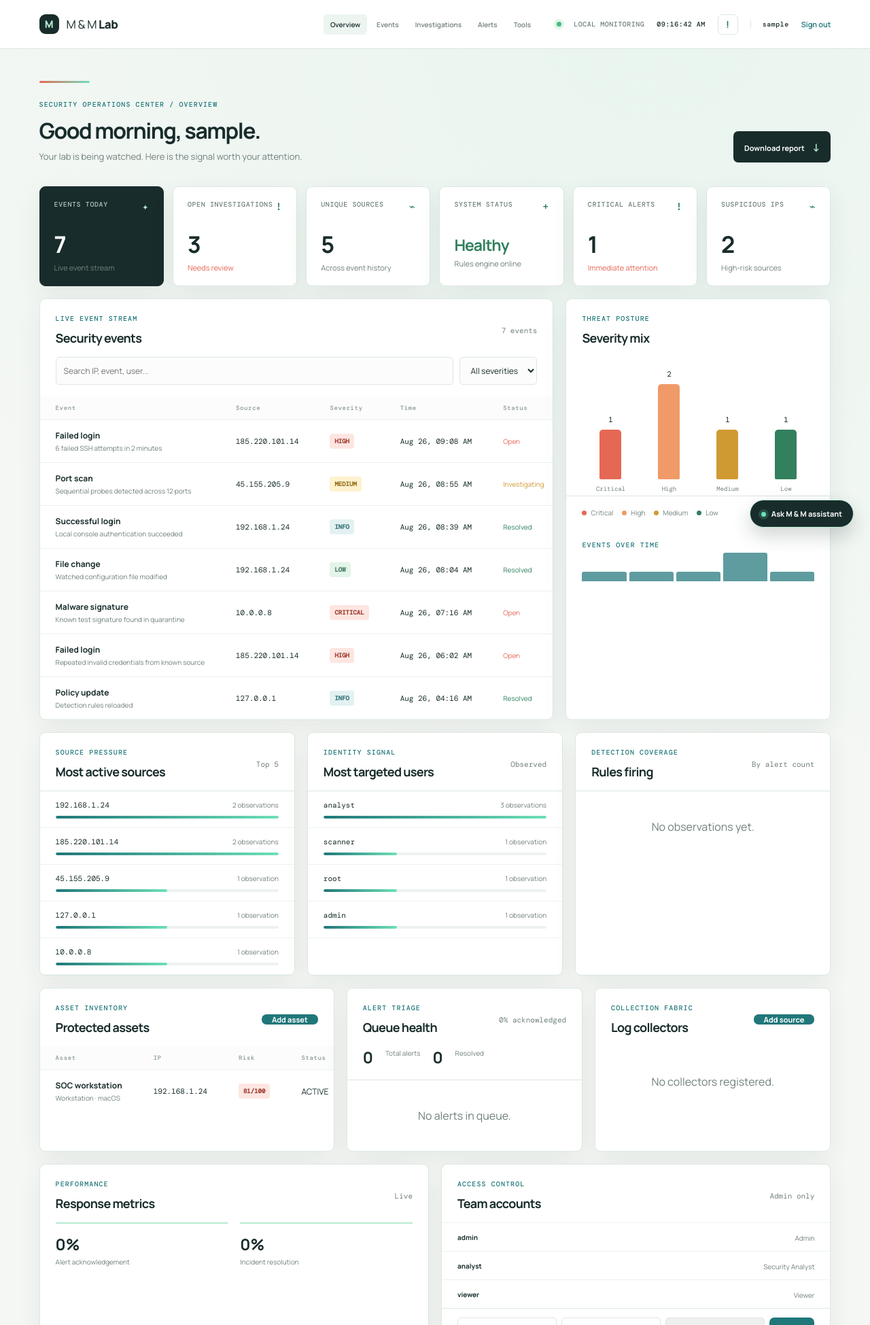
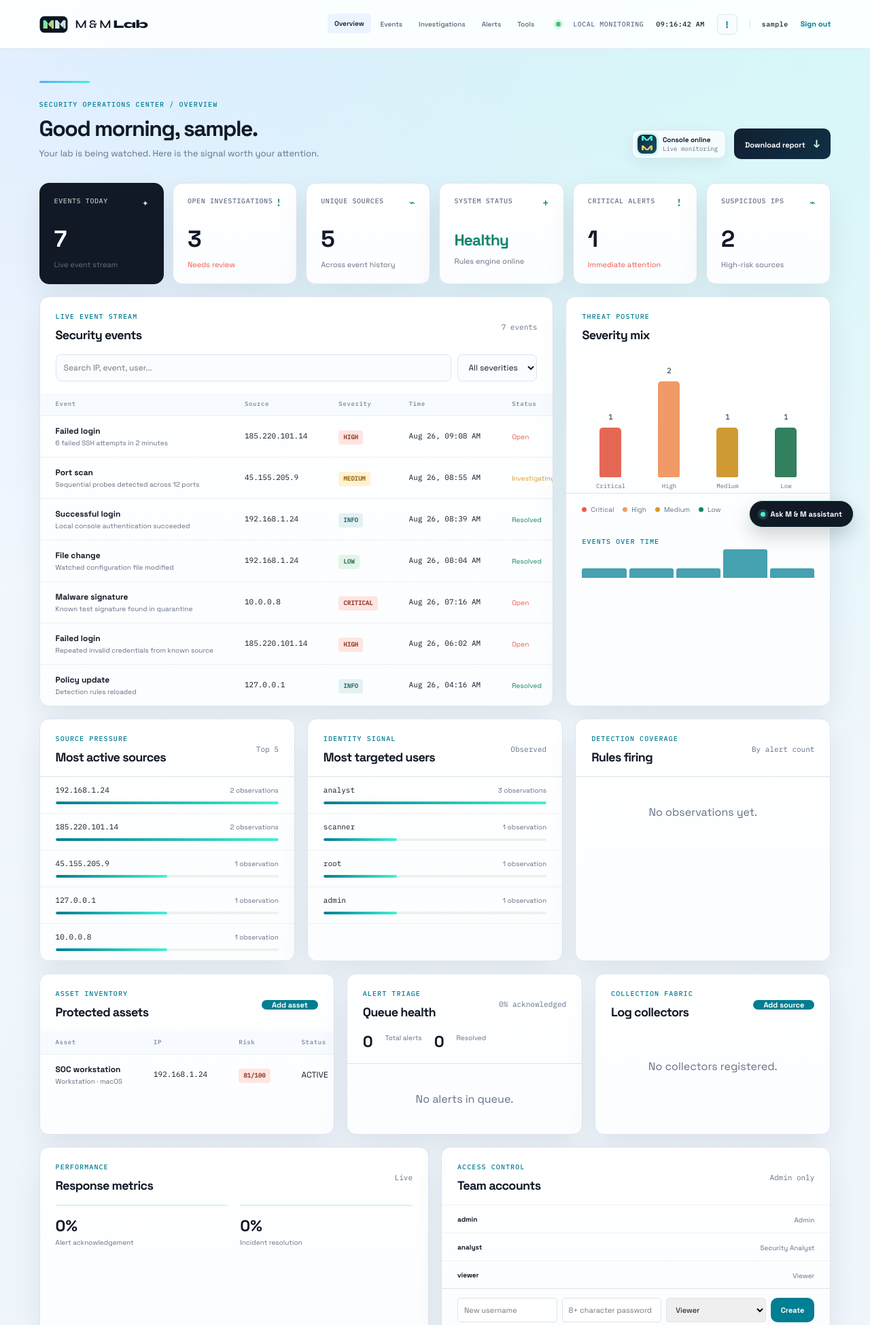
Before and after one commit to Mandlaa2004/m-and-m-lab, a Flask app: page / in a window 1280 px wide. Shown: the top 1949 px of the page at 68% size. Run offline with Flask 3, Linux system fonts and the light colour scheme; the visitor is signed in with stand-in values (Sample User, id 1); data comes from the database, SQL or seed files in the repository; data that the repository does not hold is empty.

Commit message:
Redesign M and M Lab experience

```diff
--- a/app.py
+++ b/app.py
@@ -24,6 +24,7 @@ DATA_DIR = Path(os.environ.get("DATA_DIR", BASE_DIR)).expanduser()
 DATA_DIR.mkdir(parents=True, exist_ok=True)
 DATABASE = DATA_DIR / "security_dashboard.db"
 app = Flask(__name__)
+app.config["SEND_FILE_MAX_AGE_DEFAULT"] = 31_536_000 if IS_PRODUCTION else 0
 app.config["SECRET_KEY"] = os.environ.get(
     "SECRET_KEY", "local-lab-secret-change-me")
 app.config["MAX_CONTENT_LENGTH"] = 2 * 1024 * 1024
@@ -334,7 +335,16 @@ def csrf_token() -> str:
 
 @app.context_processor
 def inject_security_context():
-    return {"csrf_token": csrf_token()}
+    def asset_url(filename: str) -> str:
+        asset_filename = "styles.min.css" if IS_PRODUCTION and filename == "styles.css" else filename
+        asset_path = BASE_DIR / "static" / asset_filename
+        if not asset_path.exists():
+            asset_filename = filename
+            asset_path = BASE_DIR / "static" / asset_filename
+        version = f"{asset_path.stat().st_mtime_ns:x}-{asset_path.stat().st_size:x}"
+        return url_for("static", filename=asset_filename, v=version)
+
+    return {"asset_url": asset_url, "csrf_token": csrf_token()}
 
 
 @app.before_request
--- a/render.yaml
+++ b/render.yaml
@@ -4,7 +4,7 @@ services:
     runtime: python
     plan: free
     autoDeploy: true
-    buildCommand: pip install -r requirements.txt
+    buildCommand: pip install -r requirements.txt && python tools/minify_css.py
     startCommand: gunicorn --bind 0.0.0.0:$PORT --workers 2 --threads 4 --timeout 120 wsgi:app
     healthCheckPath: /api/health
     envVars:
--- a/static/styles.css
+++ b/static/styles.css
@@ -1,20 +1,21 @@
-@import url('https://fonts.googleapis.com/css2?family=DM+Mono:wght@400;500&family=Manrope:wght@400;500;600;700;800&display=swap');
+@import url('https://fonts.googleapis.com/css2?family=Space+Grotesk:wght@400;500;600;700&family=Syne:wght@600;700;800&family=IBM+Plex+Mono:wght@400;500&display=swap');
 
 :root {
-    --ink: #182c2b;
-    --muted: #70817d;
-    --line: #dce7e2;
-    --paper: #f4f7f4;
-    --panel: #fff;
-    --mint: #b7e9cf;
-    --green: #32805e;
-    --teal: #20777a;
-    --coral: #e56855;
-    --amber: #d09a32;
-    --sky: #dcefed;
-    --shadow: 0 12px 36px rgba(36, 62, 53, .07);
-    --night: #081817;
-    --neon: #6de0b8;
+    --ink: #111927;
+    --muted: #637087;
+    --line: #dde4ef;
+    --paper: #f3f7fb;
+    --panel: #ffffff;
+    --mint: #c6faeb;
+    --green: #11856c;
+    --teal: #007e92;
+    --coral: #eb5a4f;
+    --amber: #da9a26;
+    --sky: #e5f6ff;
+    --shadow: 0 18px 44px rgba(17, 25, 39, .08);
+    --night: #071321;
+    --neon: #46f0d5;
+    --electric: #5aa9ff;
 }
 
 * {
@@ -25,11 +26,49 @@ body {
     margin: 0;
     background: var(--paper);
     color: var(--ink);
-    font-family: 'Manrope', sans-serif;
+    font-family: 'Space Grotesk', sans-serif;
+    text-rendering: geometricPrecision;
+}
+
+@keyframes page-rise {
+    from {
+        opacity: 0;
+        transform: translateY(12px);
+    }
+
+    to {
+        opacity: 1;
+        transform: translateY(0);
+    }
+}
+
+@keyframes soft-float {
+    from {
+        transform: translateY(0);
+    }
+
+    to {
+        transform: translateY(-8px);
+    }
+}
+
+@keyframes badge-pulse {
+
+    0%,
+    100% {
+        box-shadow: 0 0 0 0 rgba(70, 240, 213, .35);
+    }
+
+    60% {
+        box-shadow: 0 0 0 7px rgba(70, 240, 213, 0);
+    }
 }
 
 body:has(.app-shell) {
-    background: radial-gradient(circle at 75% 0%, rgba(109, 224, 184, .08), transparent 28%), var(--paper);
+    background:
+        radial-gradient(circle at 8% -5%, rgba(90, 169, 255, .16), transparent 24%),
+        radial-gradient(circle at 92% 0%, rgba(70, 240, 213, .18), transparent 28%),
+        linear-gradient(180deg, #f4f8ff 0%, #eef5fb 45%, #f5f8fc 100%);
 }
 
 a {
@@ -39,8 +78,9 @@ a {
 
 .topbar {
     height: 72px;
-    background: #fff;
+    background: rgba(255, 255, 255, .9);
     border-bottom: 1px solid var(--line);
+    backdrop-filter: saturate(140%) blur(10px);
     display: flex;
     align-items: center;
     justify-content: space-between;
@@ -53,6 +93,7 @@ a {
     gap: 11px;
     font-size: 17px;
     letter-spacing: -.4px;
+    font-family: 'Syne', sans-serif;
 }
 
 .brand b {
@@ -63,13 +104,16 @@ a {
 .login-mark {
     display: grid;
     place-items: center;
-    background: var(--ink);
-    color: var(--mint);
-    width: 29px;
-    height: 29px;
-    font-weight: 800;
-    font-size: 15px;
-    border-radius: 9px;
+    width: 42px;
+    height: 26px;
+    border-radius: 8px;
+    overflow: hidden;
+}
+
+.mm-logo svg {
+    display: block;
+    width: 100%;
+    height: 100%;
 }
 
 .topbar-right {
@@ -77,7 +121,7 @@ a {
     align-items: center;
     gap: 18px;
     color: var(--muted);
-    font: 500 10px 'DM Mono', monospace;
+    font: 500 10px 'IBM Plex Mono', monospace;
     letter-spacing: .05em;
 }
 
@@ -97,13 +141,13 @@ a {
 
 .live-clock {
     color: var(--ink);
-    font: 500 10px 'DM Mono', monospace;
+    font: 500 10px 'IBM Plex Mono', monospace;
     white-space: nowrap;
 }
 
 .logout {
     color: var(--teal);
-    font: 600 11px Manrope, sans-serif;
+    font: 700 11px 'Space Grotesk', sans-serif;
     text-transform: none;
     letter-spacing: 0;
 }
@@ -118,13 +162,13 @@ a {
     height: 30px;
     border: 1px solid var(--line);
     border-radius: 7px;
-    background: #fff;
+    background: #f9fcff;
     color: var(--teal);
     cursor: pointer;
 }
 
 .notification-icon {
-    font: 700 14px Manrope, sans-serif;
+    font: 700 14px 'Space Grotesk', sans-serif;
 }
 
 .notification-button b {
@@ -208,7 +252,7 @@ a {
     display: flex;
     gap: 4px;
     margin-left: auto;
-    margin-right: 28px;
+    margin-right: 22px;
 }
 
 .nav-link {
@@ -217,20 +261,23 @@ a {
     color: var(--muted);
     border-radius: 5px;
     padding: 8px 10px;
-    font: 600 10px Manrope, sans-serif;
+    font: 600 10px 'Space Grotesk', sans-serif;
     cursor: pointer;
+    transition: background .2s ease, color .2s ease, transform .2s ease;
 }
 
 .nav-link:hover,
 .nav-link.active {
     color: var(--ink);
-    background: #edf5f0;
+    background: #ebf4ff;
+    transform: translateY(-1px);
 }
 
 .app-shell {
     max-width: 1440px;
     margin: auto;
     padding: 47px 4.5vw 70px;
+    animation: page-rise .55s cubic-bezier(.2, .8, .2, 1);
 }
 
 .app-shell::before {
@@ -239,7 +286,7 @@ a {
     height: 3px;
     width: 74px;
     margin-bottom: 25px;
-    background: linear-gradient(90deg, var(--coral), var(--neon));
+    background: linear-gradient(90deg, var(--electric), var(--neon));
     border-radius: 5px;
 }
 
@@ -250,9 +297,59 @@ a {
     margin-bottom: 35px;
 }
 
+.welcome-actions {
+    display: flex;
+    align-items: center;
+    gap: 12px;
+}
+
+.hero-badge {
+    display: flex;
+    align-items: center;
+    gap: 9px;
+    min-height: 40px;
+    padding: 6px 11px 6px 7px;
+    border: 1px solid #d7e7f4;
+    border-radius: 10px;
+    background: rgba(255, 255, 255, .72);
+    box-shadow: 0 8px 22px rgba(17, 25, 39, .06);
+}
+
+.hero-badge-mark {
+    display: grid;
+    place-items: center;
+    width: 28px;
+    height: 28px;
+    border-radius: 8px;
+    background: linear-gradient(135deg, #102239, #14566b);
+    color: var(--neon);
+    font: 800 11px 'Syne', sans-serif;
+    animation: badge-pulse 2.4s ease-out infinite;
+}
+
+.hero-badge-mark span {
+    color: #f4c856;
+}
+
+.hero-badge strong,
+.hero-badge small {
+    display: block;
+}
+
+.hero-badge strong {
+    color: var(--ink);
+    font-size: 10px;
+}
+
+.hero-badge small {
+    margin-top: 2px;
+    color: var(--muted);
+    font: 9px 'IBM Plex Mono', monospace;
+}
+
 .eyebrow {
     color: var(--teal);
-    font: 500 10px 'DM Mono', monospace;
+    font: 500 10px 'IBM Plex Mono', monospace;
     letter-spacing: .11em;
     margin: 0 0 10px;
 }
@@ -272,13 +369,21 @@ a {
 .export-button,
 .primary-button,
 .small-button {
-    background: var(--ink);
+    background: linear-gradient(130deg, #121f32, #0f3044);
     color: #fff;
     border: 0;
-    border-radius: 7px;
+    border-radius: 10px;
     padding: 12px 16px;
-    font: 700 11px Manrope, sans-serif;
+    font: 700 11px 'Space Grotesk', sans-serif;
     cursor: pointer;
+    transition: transform .2s ease, box-shadow .2s ease;
+}
+
+.export-button:hover,
+.primary-button:hover,
+.small-button:hover {
+    transform: translateY(-1px);
+    box-shadow: 0 10px 20px rgba(17, 25, 39, .16);
 }
 
 .export-button span {
@@ -297,10 +402,16 @@ a {
 .stat-card {
     min-height: 137px;
     padding: 19px 21px;
-    background: #fff;
+    background: linear-gradient(180deg, #ffffff, #fbfdff);
     border: 1px solid var(--line);
-    border-radius: 9px;
+    border-radius: 14px;
     box-shadow: var(--shadow);
+    transition: transform .2s ease, box-shadow .2s ease;
+}
+
+.stat-card:hover {
+    transform: translateY(-2px);
+    box-shadow: 0 22px 42px rgba(17, 25, 39, .12);
 }
 
 .stat-primary {
@@ -311,7 +422,7 @@ a {
 
 .stat-label {
     color: var(--muted);
-    font: 500 10px 'DM Mono', monospace;
+    font: 500 10px 'IBM Plex Mono', monospace;
     letter-spacing: .06em;
     display: flex;
     justify-content: space-between;
@@ -360,9 +471,9 @@ a {
 }
 
 .panel {
-    background: var(--panel);
+    background: linear-gradient(180deg, #ffffff, #fbfdff);
     border: 1px solid var(--line);
-    border-radius: 9px;
+    border-radius: 14px;
     box-shadow: var(--shadow);
 }
 
@@ -385,7 +496,7 @@ a {
 
 .event-count {
     color: var(--muted);
-    font: 11px 'DM Mono', monospace;
+    font: 11px 'IBM Plex Mono', monospace;
 }
 
 .filters {
@@ -398,11 +509,11 @@ a {
 .filters select,
 .tool-panel input {
     border: 1px solid var(--line);
-    background: #fbfcfb;
-    border-radius: 5px;
+    background: #fbfcff;
+    border-radius: 8px;
     padding: 10px 11px;
     color: var(--ink);
-    font: 12px Manrope, sans-serif;
+    font: 12px 'Space Grotesk', sans-serif;
     outline: none;
 }
 
@@ -428,9 +539,9 @@ table {
 
 th {
     text-align: left;
-    color: #8a9a96;
-    background: #fbfcfb;
-    font: 500 9px 'DM Mono', monospace;
+    color: #748198;
+    background: #f7fbff;
+    font: 500 9px 'IBM Plex Mono', monospace;
     letter-spacing: .07em;
     padding: 11px 23px;
     white-space: nowrap;
@@ -458,11 +569,11 @@ td:first-child {
 }
 
 .mono {
-    font: 11px 'DM Mono', monospace;
+    font: 11px 'IBM Plex Mono', monospace;
 }
 
 .severity {
-    font: 700 9px 'DM Mono', monospace;
+    font: 700 9px 'IBM Plex Mono', monospace;
     padding: 5px 7px;
     border-radius: 4px;
 }
@@ -541,7 +652,7 @@ td:first-child {
     overflow: hidden;
     text-overflow: ellipsis;
     white-space: nowrap;
-    font: 11px 'DM Mono', monospace;
+    font: 11px 'IBM Plex Mono', monospace;
 }
 
 .pulse-item span {
@@ -619,7 +730,7 @@ td:first-child {
     border: 1px solid var(--line);
     border-radius: 5px;
     padding: 9px;
-    font: 11px Manrope, sans-serif;
+    font: 11px 'Space Grotesk', sans-serif;
 }
 
 .triage-item,
@@ -718,12 +829,12 @@ td:first-child {
 }
 
 .bar-count {
-    font: 11px 'DM Mono', monospace;
+    font: 11px 'IBM Plex Mono', monospace;
 }
 
 .bar-label {
     color: var(--muted);
-    font: 9px 'DM Mono', monospace;
+    font: 9px 'IBM Plex Mono', monospace;
 }
 
 .legend {
@@ -1255,7 +1381,7 @@ td:first-child {
     background: var(--ink);
     color: #fff;
     box-shadow: 0 12px 28px rgba(24, 44, 43, .2);
-    font: 700 11px Manrope, sans-serif;
+    font: 700 11px 'Space Grotesk', sans-serif;
     cursor: pointer;
 }
 
--- a/templates/index.html
+++ b/templates/index.html
@@ -1,21 +1,3 @@
-<aside class="assistant-widget" id="assistant-widget"><button class="assistant-toggle" id="assistant-toggle"
-        type="button"><span class="assistant-pulse"></span>Ask M &amp; M assistant</button>
-    <section class="assistant-panel" id="assistant-panel" hidden>
-        <div class="assistant-header">
-            <div>
-                <p class="eyebrow">LOCAL COPILOT</p>
-                <h2>SOC assistant</h2>
-            </div><button class="modal-close" id="assistant-close" type="button" aria-label="Close assistant">×</button>
-        </div>
-        <div class="assistant-messages" id="assistant-messages">
-            <div class="assistant-message">I can summarize your current alerts, events, investigations, rules, and safe
-                lab tools.</div>
-        </div>
-        <form class="assistant-form" id="assistant-form"><input id="assistant-input" placeholder="Ask about your SOC..."
-                autocomplete="off"><button class="small-button" type="submit" aria-label="Send question">↑</button>
-        </form>
-    </section>
-</aside>
 <!doctype html>
 <html lang="en">
 
@@ -24,13 +6,28 @@
     <meta name="viewport" content="width=device-width, initial-scale=1">
     <meta name="csrf-token" content="{{ csrf_token }}">
     <title>M & M Lab | Console</title>
-    <link rel="stylesheet" href="{{ url_for('static', filename='styles.css') }}">
+    <link rel="stylesheet" href="{{ asset_url('styles.css') }}">
 </head>
 
 <body>
     <header class="topbar">
-        <a class="brand" href="{{ url_for('dashboard') }}"><span class="brand-mark">M</span><span>M &amp; M
-                <b>Lab</b></span></a>
+        <a class="brand" href="{{ url_for('dashboard') }}">
+            <span class="mm-logo brand-mark" aria-hidden="true">
+                <svg viewBox="0 0 120 72" role="img" focusable="false">
+                    <defs>
+                        <linearGradient id="mmAccentConsole" x1="0%" y1="0%" x2="100%" y2="100%">
+                            <stop offset="0%" stop-color="#46f0d5" />
+                            <stop offset="100%" stop-color="#f4c856" />
+                        </linearGradient>
+                    </defs>
+                    <rect x="2" y="2" width="116" height="68" rx="18" fill="#0b1620" stroke="#1c2b38" />
+                    <path d="M16 53V18h10l12 16 12-16h10v35h-9V32L50 47h-4L34 32v21h-9z" fill="url(#mmAccentConsole)" />
+                    <path d="M66 53V18h10l12 16 12-16h10v35h-9V32L100 47h-4L84 32v21h-9z" fill="#dff8f2"
+                        opacity=".92" />
+                </svg>
+            </span>
+            <span>M &amp; M <b>Lab</b></span>
+        </a>
         <nav class="workspace-nav" aria-label="Workspace navigation">
             <button class="nav-link active" data-scroll="overview" type="button">Overview</button>
             <button class="nav-link" data-scroll="events" type="button">Events</button>
@@ -58,7 +55,14 @@
                 <p class="eyebrow">SECURITY OPERATIONS CENTER / OVERVIEW</p>
                 <h1><span id="greeting">Welcome</span>, {{ username }}.</h1>
                 <p class="muted">Your lab is being watched. Here is the signal worth your attention.</p>
-            </div><a class="export-button" href="{{ url_for('export_events') }}">Download report <span>↓</span></a>
+            </div>
+            <div class="welcome-actions">
+                <div class="hero-badge" aria-label="M and M Lab console is online">
+                    <span class="hero-badge-mark" aria-hidden="true">M<span>M</span></span>
+                    <span><strong>Console online</strong><small>Live monitoring</small></span>
+                </div>
+                <a class="export-button" href="{{ url_for('export_events') }}">Download report <span>↓</span></a>
+            </div>
         </section>
         <section class="stat-grid" id="summary-cards">
             <article class="stat-card stat-primary">
@@ -508,6 +512,27 @@
             </article>
         </section>
     </main>
+    <aside class="assistant-widget" id="assistant-widget"><button class="assistant-toggle" id="assistant-toggle"
+            type="button"><span class="assistant-pulse"></span>Ask M &amp; M assistant</button>
+        <section class="assistant-panel" id="assistant-panel" hidden>
+            <div class="assistant-header">
+                <div>
+                    <p class="eyebrow">LOCAL COPILOT</p>
+                    <h2>SOC assistant</h2>
+                </div><button class="modal-close" id="assistant-close" type="button"
+                    aria-label="Close assistant">×</button>
+            </div>
+            <div class="assistant-messages" id="assistant-messages">
+                <div class="assistant-message">I can summarize your current alerts, events, investigations, rules, and
+                    safe
+                    lab tools.</div>
+            </div>
+            <form class="assistant-form" id="assistant-form"><input id="assistant-input"
+                    placeholder="Ask about your SOC..." autocomplete="off"><button class="small-button" type="submit"
+                    aria-label="Send question">↑</button>
+            </form>
+        </section>
+    </aside>
     <div class="modal-backdrop" id="event-modal" hidden>
         <section class="event-modal" role="dialog" aria-modal="true" aria-labelledby="modal-title"><button
                 class="modal-close" id="modal-close" type="button" aria-label="Close">×</button>
@@ -519,7 +544,7 @@
                     event</button></div>
         </section>
     </div>
-    <script src="{{ url_for('static', filename='app.js') }}"></script>
+    <script src="{{ asset_url('app.js') }}"></script>
 </body>
 
 </html>
```
Also changed, not shown: other parts of static/styles.css (+66 -37 lines), static/app.js (+33 -9 lines), templates/login.html (+15 -3 lines), tools/minify_css.py (added, +21 -0 lines), 1 other file.
